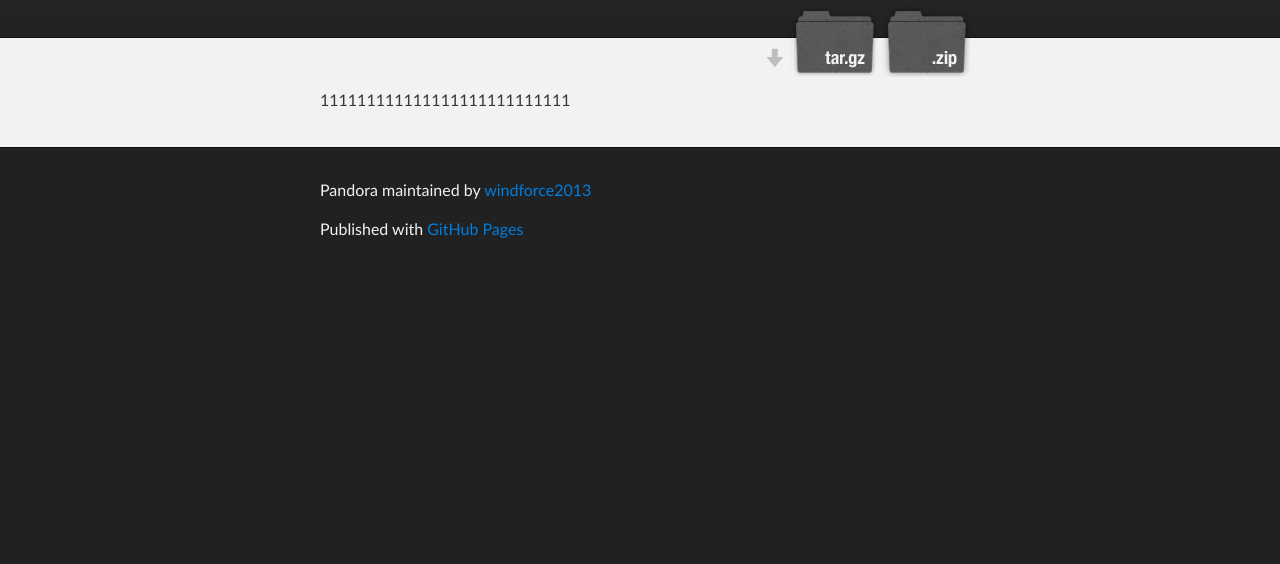
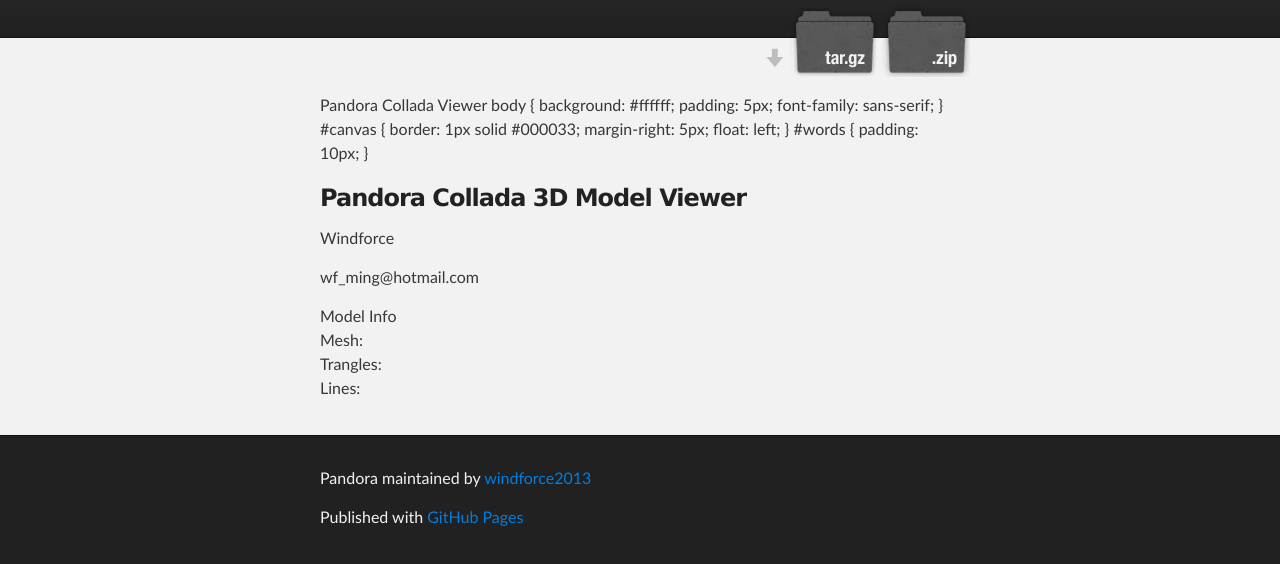
Before and after one commit to windforce2013/windforce2013.github.com, a plain HTML site: page index.html in a window 1280 px wide. Shown: the part 172-736 px from the top of the page. Drawn offline with Linux system fonts and the light colour scheme.

Commit message:
Create gh-pages branch via GitHub

```diff
--- a/index.html
+++ b/index.html
@@ -31,9 +31,37 @@
     <!-- MAIN CONTENT -->
     <div id="main_content_wrap" class="outer">
       <section id="main_content" class="inner">
-        <p>
-111111111111111111111111111
-</p>
+        <p></p>Pandora Collada Viewer
+body {
+  background: #ffffff;
+  padding: 5px;
+  font-family: sans-serif;
+}
+
+#canvas {
+  border: 1px solid #000033;
+  margin-right: 5px;
+  float: left;
+}
+
+#words {
+  padding: 10px;
+}
+<p></p>
+
+<p></p>
+
+<div>
+<h3>Pandora Collada 3D Model Viewer</h3>
+<p>Windforce</p>
+<p>wf_ming@hotmail.com</p>
+</div>
+
+<p><b>Model Info</b>
+<br>
+Mesh:<br>
+Trangles:<br>
+Lines:<br></p>
       </section>
     </div>
 
```
Also changed, not shown: params.json (+1 -1 lines).
